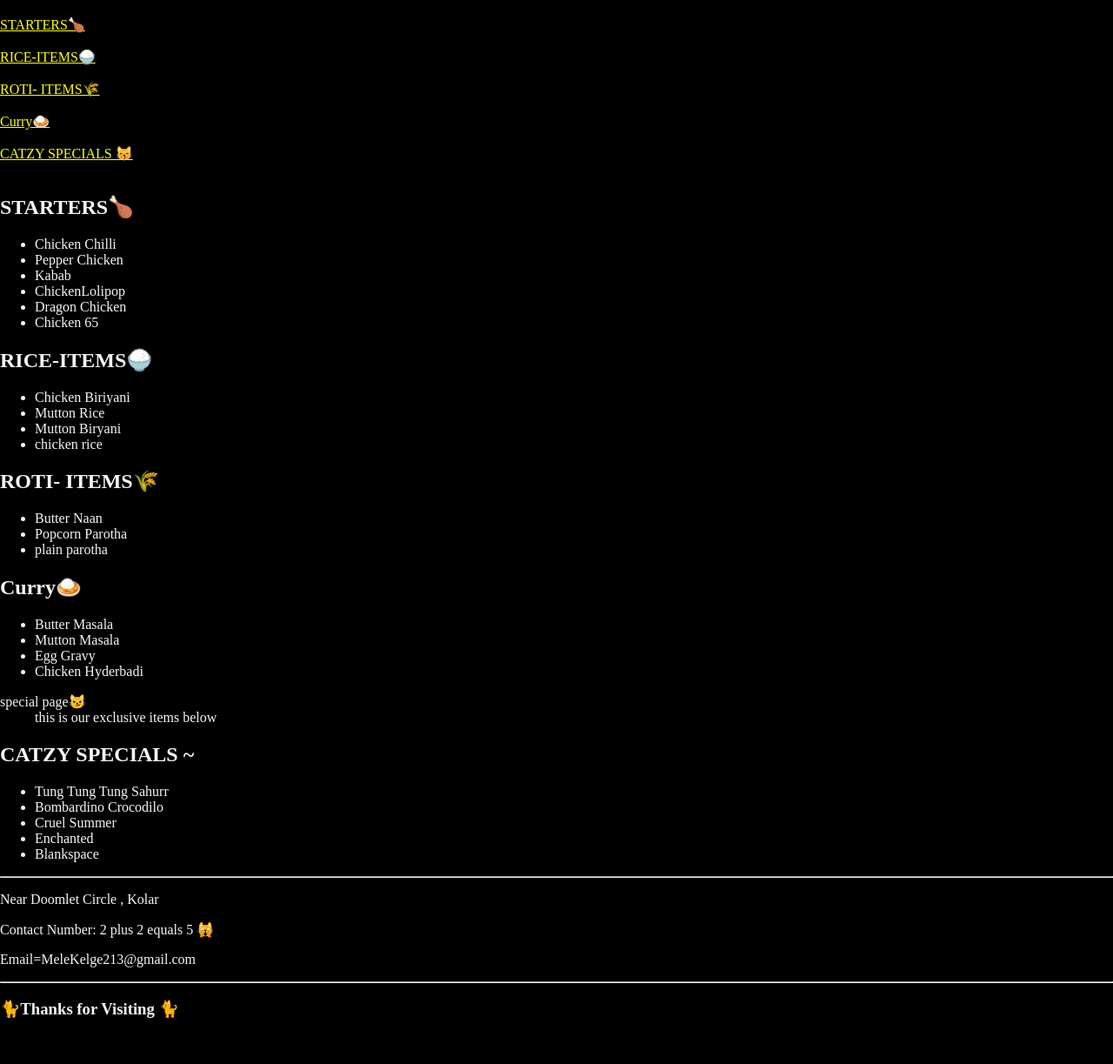
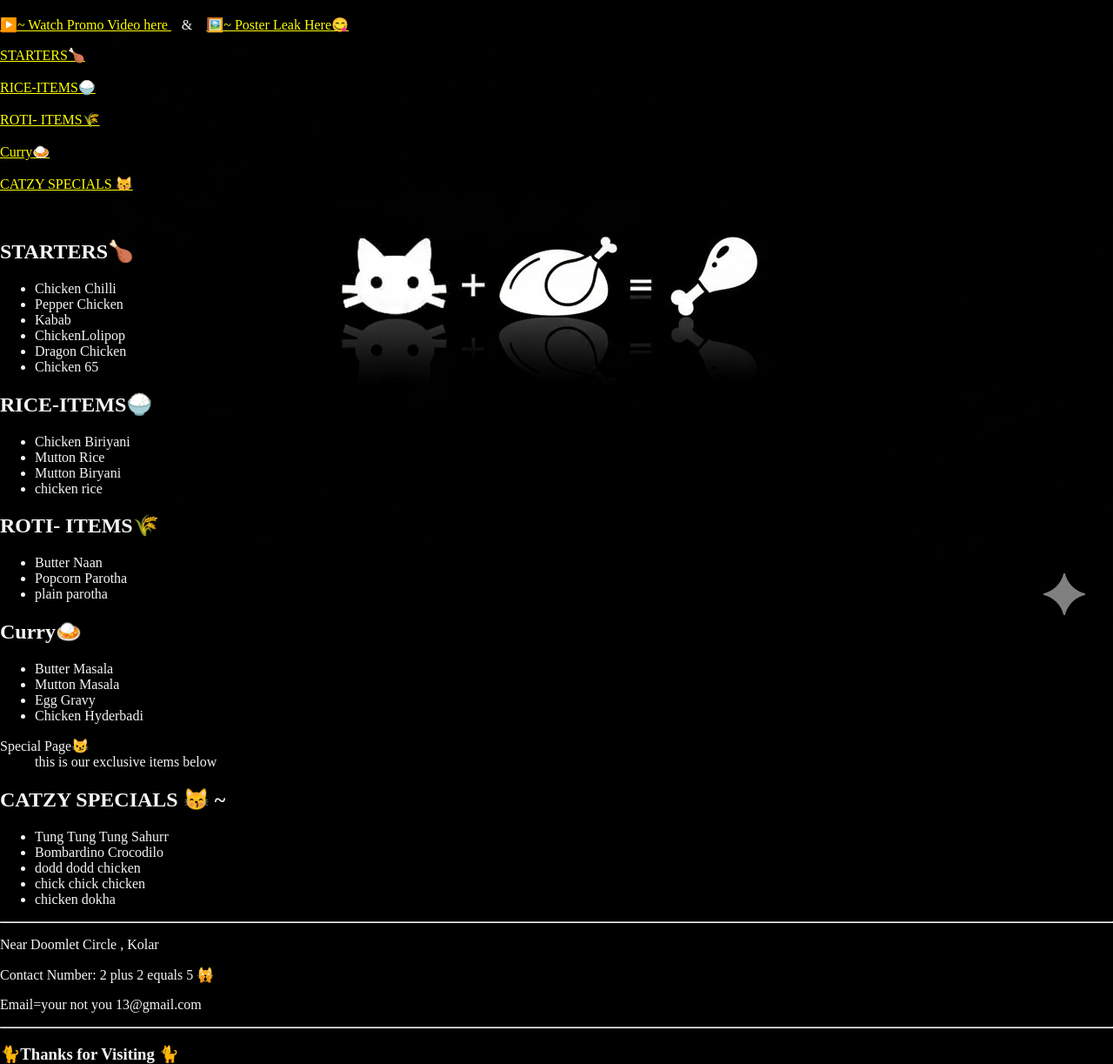
Before and after one commit to uixsai/Project-RESTORANTAE, a plain HTML site: page index.html in a window 1280 px wide. Shown: the part 61-1284 px from the top of the page at 87% size. Before the commit the page ends 1232 px from the top, so only its background shows below. Drawn offline with Linux system fonts and the light colour scheme; files that its build step writes are made by us from their sources.

Commit message:
Update index.html

```diff
--- a/index.html
+++ b/index.html
@@ -7,8 +7,8 @@
     <meta name="author" content="catzy">
     <meta name="description" content="Dive into your Fav delights of NON_VEG items !">
     <title>" CATZY - SUKOON "</title>
-    <link rel="icon" href="/src/html/Restrau cat.webp" type="image/x-icon">
-    <link rel="stylesheet" href="/src/html/Main.css" type="text/css">
+    <link rel="icon" href="Restrau cat.webp" type="image/x-icon">
+    <link rel="stylesheet" href="Main.css" type="text/css">
     <style>
         html,
         body {
@@ -18,7 +18,7 @@
         }
 
         body {
-            background-image: url('/src/html/Catttiee.png');
+            background-image: url('Catttiee.png');
             background-size: contain;
             background-repeat: no-repeat;
             background-position: center;
@@ -32,7 +32,15 @@
 <body>
 
     <h1><strong>Catzy</strong> ^~^ <em>Bring Meat Lovers Together ^~^:</em></h1>
+    <p>
+        <a href="Create_a_hd_202509132155_ooc90.mp4">▶️~ Watch Promo Video here </a>
+        &nbsp;&nbsp;&nbsp;&&nbsp;&nbsp;&nbsp;
+        <a href="catdj.png">🖼️~ Poster Leak Here😋 </a>
 
+    </P>
+
+
+    <p>
     <nav>
         <a href="#starters">STARTERS🍗<br></a>
         <br>
@@ -43,8 +51,8 @@
         <a href="#Curries">Curry🍛<br></a>
         <br>
         <a href="#Catzy specials">CATZY SPECIALS 😽<br></a>
-
     </nav>
+    </p>
 
     <br>
     <section id="starters">
@@ -57,8 +65,8 @@
             <li>Dragon Chicken</li>
             <li>Chicken 65</li>
         </ul>
+
     </section>
-
         <section id="Rice">
             <h2>RICE-ITEMS🍚</h2>
             <ul>
@@ -69,6 +77,7 @@
             </ul>
         </section>
 
+
             <section id="Rotis">
                 <h2>ROTI- ITEMS🌾</h2>
                 <ul>
@@ -76,8 +85,9 @@
                     <li>Popcorn Parotha</li>
                     <li>plain parotha</Li>
                 </ul>
+            </section>
 
-    </section>
+
                 <section id="Curries">
                     <h2>Curry🍛</h2>
                     <ul>
@@ -86,10 +96,10 @@
                         <li>Egg Gravy</li>
                         <li>Chicken Hyderbadi</li>
                     </ul>
+                </section>
 
-    </section>
                     <dl>
-        <dt>special page😼
+                        <dt>Special Page😼
                         <dt>
                         <dd>this is our exclusive items below
                         <dd>
@@ -97,22 +107,22 @@
 
 
                     <section id="Catzy specials">
-        <H2>CATZY SPECIALS ~</H2>
+                        <H2>CATZY SPECIALS 😽 ~</H2>
                         <UL>
                             <LI>Tung Tung Tung Sahurr</LI>
                             <LI>Bombardino Crocodilo</LI>
-            <LI>Cruel Summer</LI>
-            <LI>Enchanted</LI>
-            <LI>Blankspace</LI>
+                            <LI>dodd dodd chicken</LI>
+                            <LI>chick chick chicken</LI>
+                            <LI>chicken dokha</LI>
                     </section>
                             <hr>
                             <adress>
                                 <P>Near Doomlet Circle , Kolar</p>
                                 <p>Contact Number: 2 plus 2 equals 5 🙀</P>
-        <p>Email=MeleKelge213@gmail.com</p>
+                                <p>Email=your not you 13@gmail.com</p>
                             </adress>
                             <hr>
-    <h3>🐈Thanks for Visiting 🐈‍ </h3>
+                            <h3>🐈Thanks for Visiting 🐈‍ <h3>
 
 
 </body>
```
Lines whose indentation alone changed are shown as unchanged.
